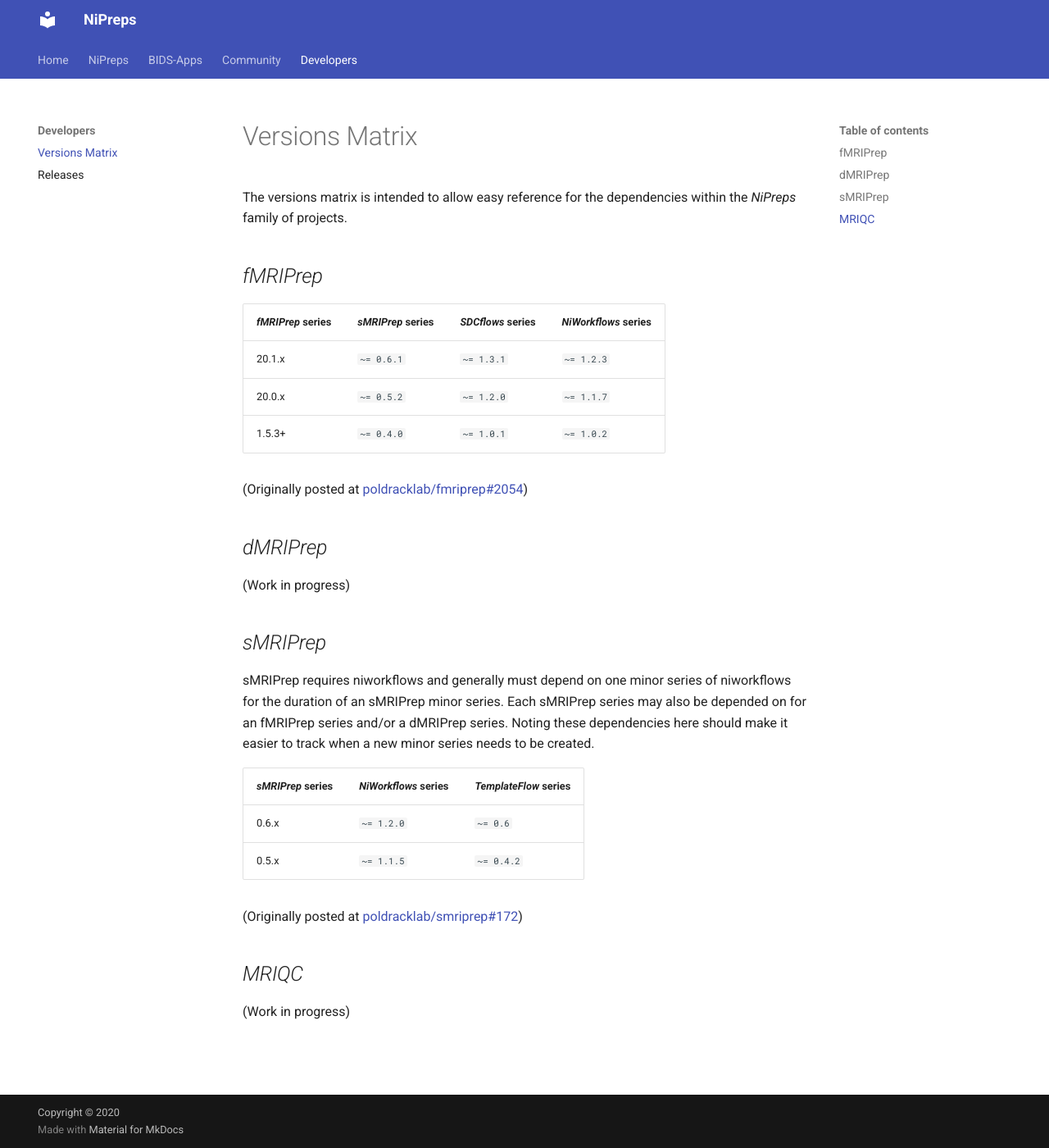
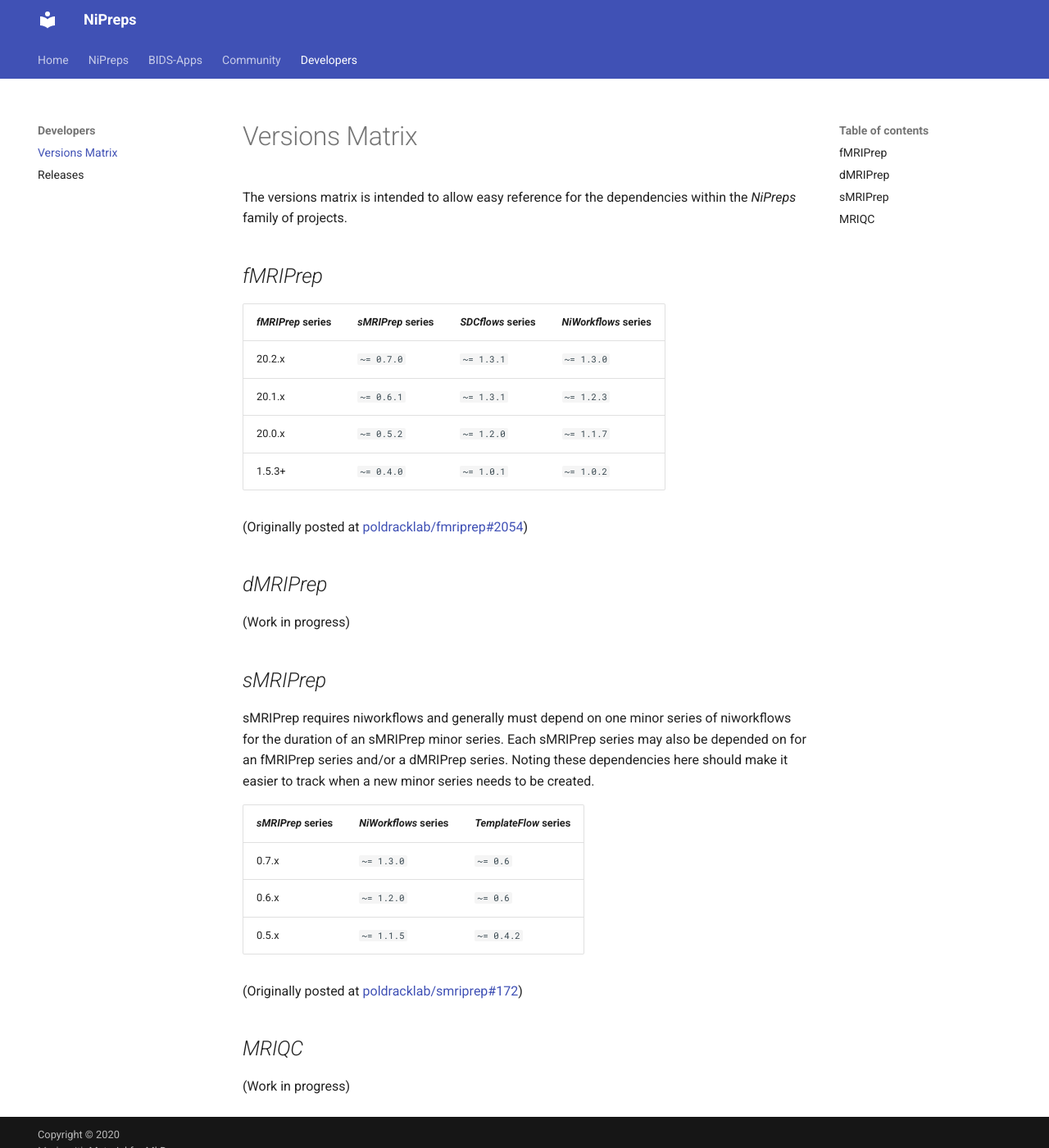
Before and after one commit to nipreps/nipreps.github.io, an MkDocs documentation site: the page built from docs/devs/versions.md, in a window 1280 px wide and 1400 px high. Shown: the whole window at 82% size. Built offline with MkDocs 1.6.1 and Material for MkDocs 9.7.7, drawn with Linux system fonts in a browser that asks for light colours.

Commit message:
maint: add fmriprep 20.2 to versions matrix

```diff
--- a/docs/devs/versions.md
+++ b/docs/devs/versions.md
@@ -5,6 +5,7 @@
 
 | *fMRIPrep* series | *sMRIPrep* series | *SDCflows* series | *NiWorkflows* series |
 |----|----|----|----|
+| 20.2.x | `~= 0.7.0` | `~= 1.3.1` | `~= 1.3.0` |
 | 20.1.x | `~= 0.6.1` | `~= 1.3.1` | `~= 1.2.3` |
 | 20.0.x | `~= 0.5.2` | `~= 1.2.0` | `~= 1.1.7` |
 | 1.5.3+ | `~= 0.4.0` | `~= 1.0.1` | `~= 1.0.2` |
@@ -21,6 +22,7 @@
 
 | *sMRIPrep* series | *NiWorkflows* series | *TemplateFlow* series |
 |----|----|----|
+| 0.7.x | `~= 1.3.0` | `~= 0.6` |
 | 0.6.x | `~= 1.2.0` | `~= 0.6` |
 | 0.5.x | `~= 1.1.5` | `~= 0.4.2` |
 
```
